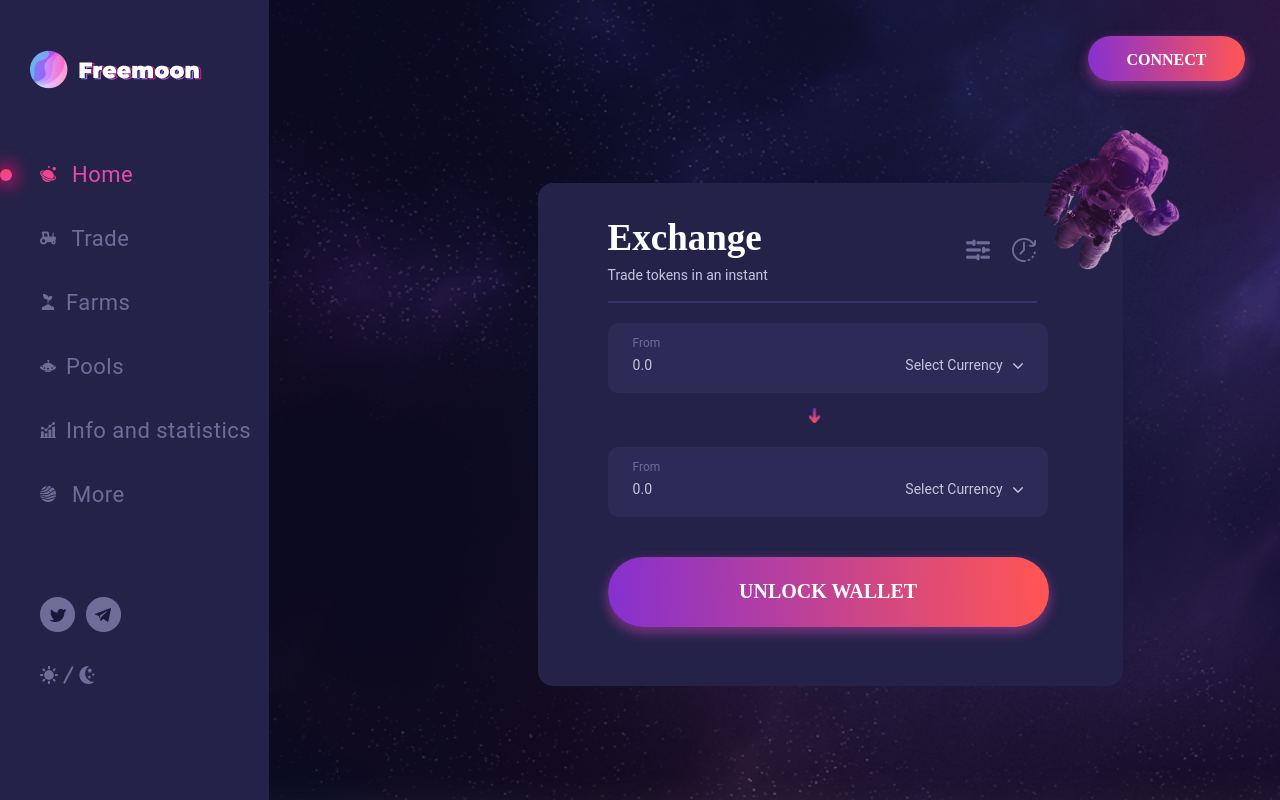
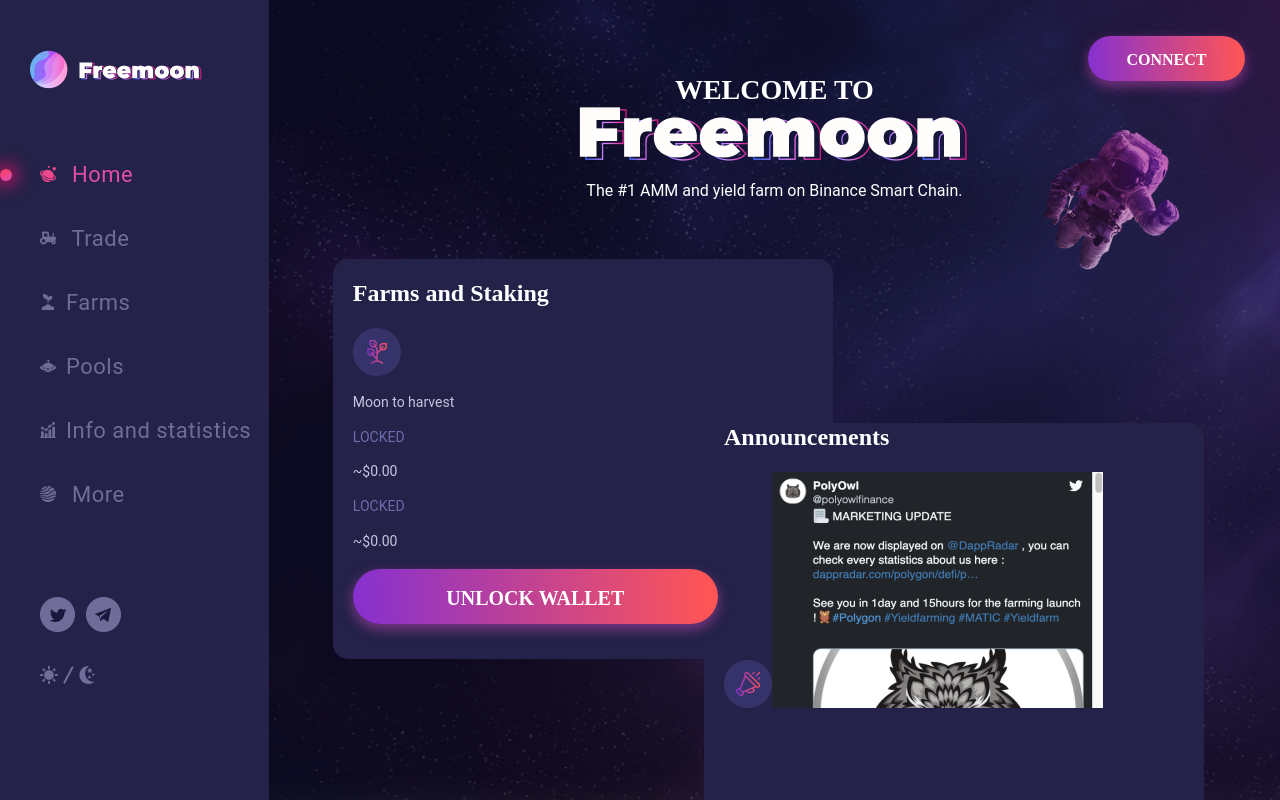
Before and after one commit to Klongrich/yieldfarm, a React (Create React App) app: page / in a window 1280 px wide. Shown: the top 800 px of the page. Built offline with nearby package versions, Linux system fonts and the light colour scheme; what web3modal would draw is missing.

Commit message:
enabling switch from homepage and exchange in sidebar

```diff
--- a/src/pages/dasboard.js
+++ b/src/pages/dasboard.js
@@ -20,7 +20,7 @@ import Spaceship from "../assests/spaceship.png";
 import Stats from "../assests/stats.png";
 import Neptune from "../assests/neptune.png";
 
-// import Home from "../components/homepage";
+import Home from "../components/homepage";
 import Exchange from "../components/exchange";
 
 const providerOptions = {
@@ -144,6 +144,7 @@ export default function HomePage() {
 
     const [walletConnected, setWalletConnected] = useState(false);
     const [walletAddress, setWalletAddress] = useState("");
+    const [viewingExchange, setViewingExchange] = useState(false);
 
     async function ConnectWeb3Wallet () {
         const provider = await web3Modal.connect();
@@ -178,8 +179,8 @@ export default function HomePage() {
             </div>
 
             <ul>
-                <li Style="color:#E14CAE;"> <img src={Saturn} alt="" /> Home</li>
-                <li> <img src={Tractor} alt="" /> Trade</li>
+                <li Style="color:#E14CAE;" onClick={() => setViewingExchange(false)}> <img src={Saturn} alt="" /> Home</li>
+                <li onClick={() => setViewingExchange(true)}> <img src={Tractor} alt="" /> Trade</li>
                 <li> <img src={Sprout} alt="" />Farms</li>
                 <li> <img src={Spaceship} alt="" />Pools</li>
                 <li> <img src={Stats} alt="" />Info and statistics</li>
@@ -207,8 +208,8 @@ export default function HomePage() {
                 <img src={Astranaut} alt="" height="170px;" />
         </AstranautContainer>
 
-        {/* <Home /> */}
-        <Exchange />
+        {!viewingExchange && <Home />}
+        {viewingExchange && <Exchange /> }
 
         </Container>
         </>
```
